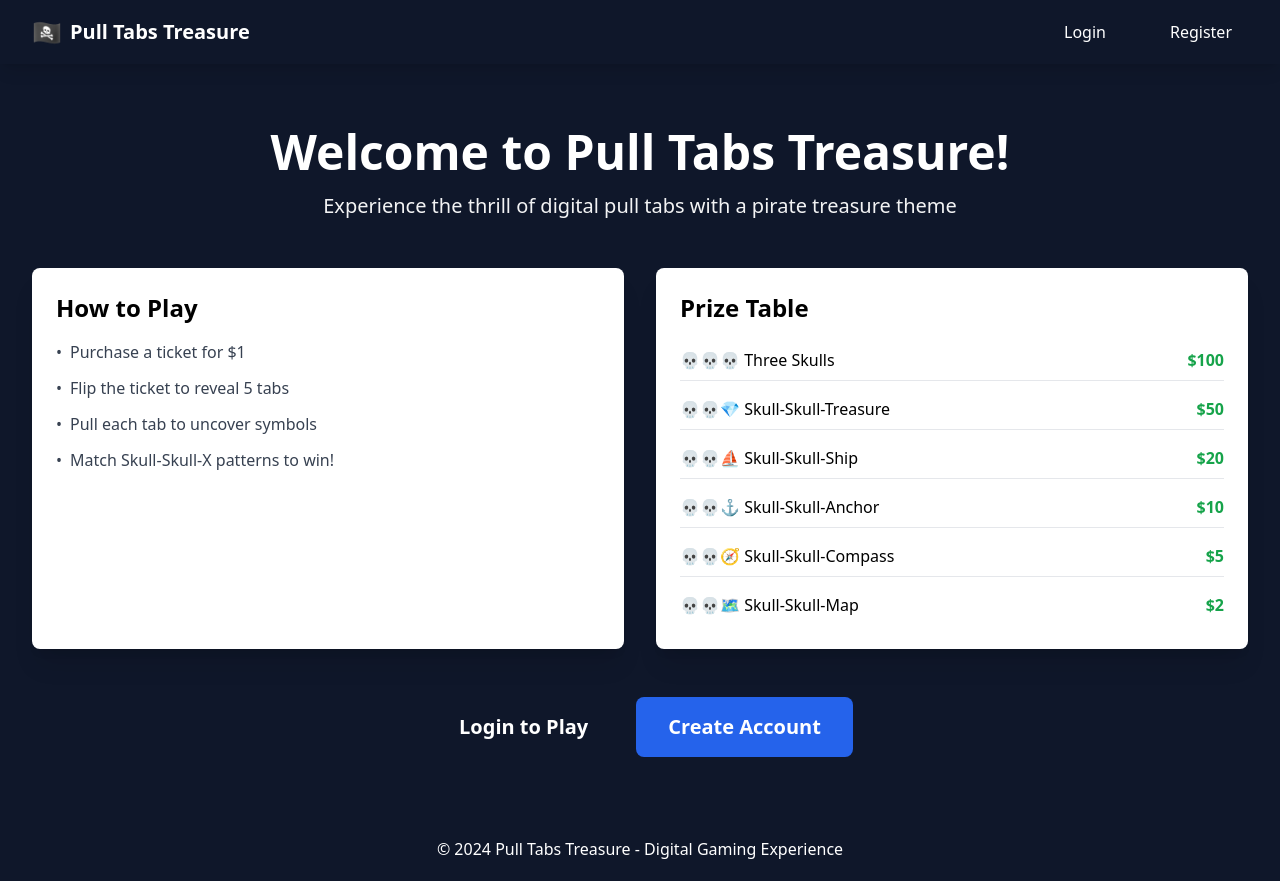
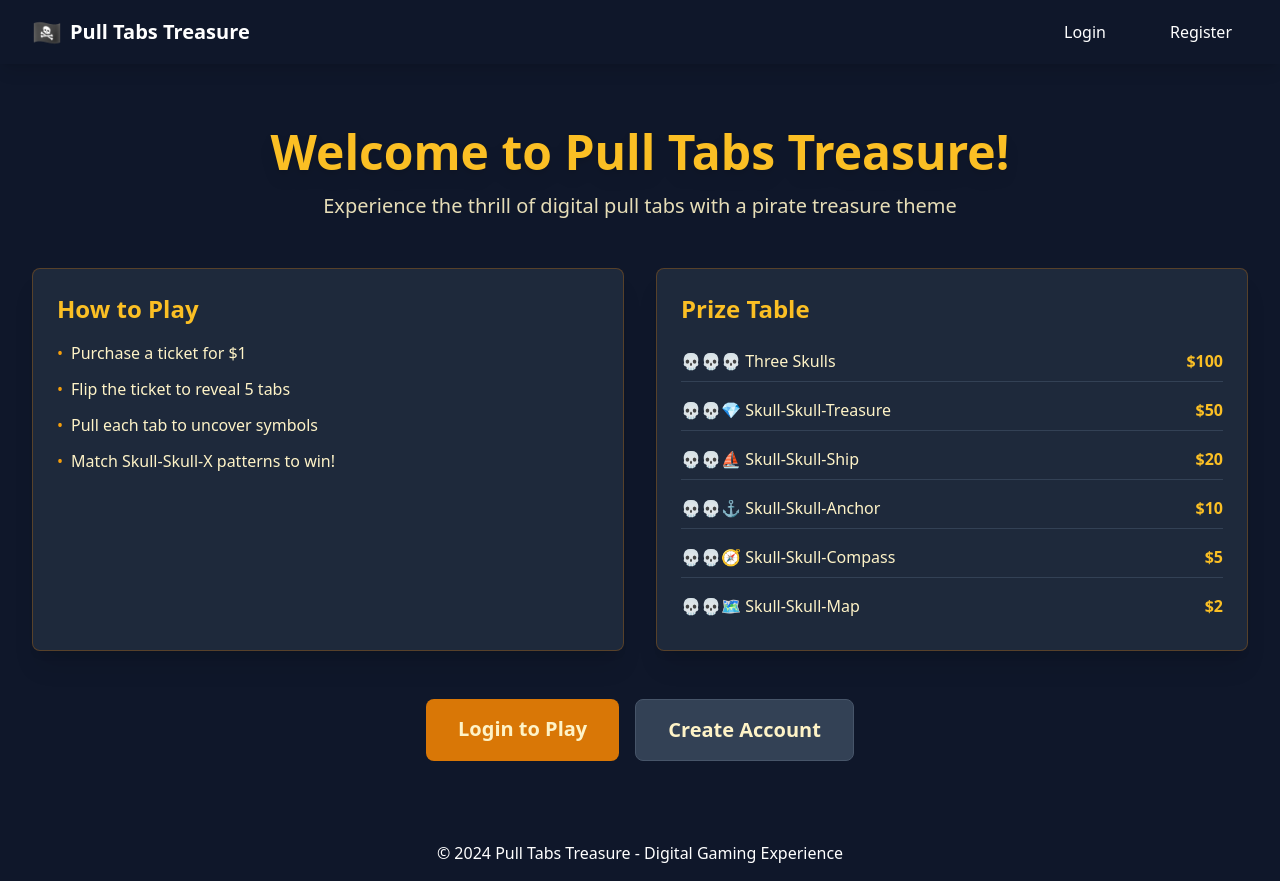
Before and after one commit to Benjafo/pull-tabs, a React (Vite) app in the folder client/: page / in a window 1280 px wide. Built offline with nearby package versions, Linux system fonts and the light colour scheme; no server answers.

Commit message:
checkpoint: modify client/src/pages/HomePage.tsx - 18:34

```diff
--- a/client/src/pages/HomePage.tsx
+++ b/client/src/pages/HomePage.tsx
@@ -6,64 +6,64 @@ export function HomePage() {
 
   return (
     <div className="py-8">
-      <div className="text-center text-white mb-12">
-        <h1 className="text-5xl font-bold mb-4 text-shadow-lg">
+      <div className="text-center text-cream-100 mb-12">
+        <h1 className="text-5xl font-bold mb-4 text-gold-400 drop-shadow-lg">
           Welcome to Pull Tabs Treasure!
         </h1>
-        <p className="text-xl opacity-95">
+        <p className="text-xl text-cream-100/90">
           Experience the thrill of digital pull tabs with a pirate treasure theme
         </p>
       </div>
 
       <div className="grid md:grid-cols-2 gap-8 mb-12">
-        <div className="bg-white rounded-lg shadow-xl p-6">
-          <h3 className="text-2xl font-bold text-primary-800 mb-4">How to Play</h3>
-          <ul className="space-y-3 text-gray-700">
+        <div className="bg-navy-600 rounded-lg shadow-xl p-6 border border-gold-600/30">
+          <h3 className="text-2xl font-bold text-gold-400 mb-4">How to Play</h3>
+          <ul className="space-y-3 text-cream-100">
             <li className="flex items-start">
-              <span className="text-accent-500 mr-2">•</span>
+              <span className="text-gold-500 mr-2">•</span>
               Purchase a ticket for $1
             </li>
             <li className="flex items-start">
-              <span className="text-accent-500 mr-2">•</span>
+              <span className="text-gold-500 mr-2">•</span>
               Flip the ticket to reveal 5 tabs
             </li>
             <li className="flex items-start">
-              <span className="text-accent-500 mr-2">•</span>
+              <span className="text-gold-500 mr-2">•</span>
               Pull each tab to uncover symbols
             </li>
             <li className="flex items-start">
-              <span className="text-accent-500 mr-2">•</span>
+              <span className="text-gold-500 mr-2">•</span>
               Match Skull-Skull-X patterns to win!
             </li>
           </ul>
         </div>
 
-        <div className="bg-white rounded-lg shadow-xl p-6">
-          <h3 className="text-2xl font-bold text-primary-800 mb-4">Prize Table</h3>
+        <div className="bg-navy-600 rounded-lg shadow-xl p-6 border border-gold-600/30">
+          <h3 className="text-2xl font-bold text-gold-400 mb-4">Prize Table</h3>
           <ul className="space-y-2">
-            <li className="flex justify-between items-center py-2 border-b border-gray-200">
-              <span>💀💀💀 Three Skulls</span>
-              <span className="font-bold text-green-600">$100</span>
+            <li className="flex justify-between items-center py-2 border-b border-navy-500">
+              <span className="text-cream-100">💀💀💀 Three Skulls</span>
+              <span className="font-bold text-gold-400">$100</span>
             </li>
-            <li className="flex justify-between items-center py-2 border-b border-gray-200">
-              <span>💀💀💎 Skull-Skull-Treasure</span>
-              <span className="font-bold text-green-600">$50</span>
+            <li className="flex justify-between items-center py-2 border-b border-navy-500">
+              <span className="text-cream-100">💀💀💎 Skull-Skull-Treasure</span>
+              <span className="font-bold text-gold-400">$50</span>
             </li>
-            <li className="flex justify-between items-center py-2 border-b border-gray-200">
-              <span>💀💀⛵ Skull-Skull-Ship</span>
-              <span className="font-bold text-green-600">$20</span>
+            <li className="flex justify-between items-center py-2 border-b border-navy-500">
+              <span className="text-cream-100">💀💀⛵ Skull-Skull-Ship</span>
+              <span className="font-bold text-gold-400">$20</span>
             </li>
-            <li className="flex justify-between items-center py-2 border-b border-gray-200">
-              <span>💀💀⚓ Skull-Skull-Anchor</span>
-              <span className="font-bold text-green-600">$10</span>
+            <li className="flex justify-between items-center py-2 border-b border-navy-500">
+              <span className="text-cream-100">💀💀⚓ Skull-Skull-Anchor</span>
+              <span className="font-bold text-gold-400">$10</span>
             </li>
-            <li className="flex justify-between items-center py-2 border-b border-gray-200">
-              <span>💀💀🧭 Skull-Skull-Compass</span>
-              <span className="font-bold text-green-600">$5</span>
+            <li className="flex justify-between items-center py-2 border-b border-navy-500">
+              <span className="text-cream-100">💀💀🧭 Skull-Skull-Compass</span>
+              <span className="font-bold text-gold-400">$5</span>
             </li>
             <li className="flex justify-between items-center py-2">
-              <span>💀💀🗺️ Skull-Skull-Map</span>
-              <span className="font-bold text-green-600">$2</span>
+              <span className="text-cream-100">💀💀🗺️ Skull-Skull-Map</span>
+              <span className="font-bold text-gold-400">$2</span>
             </li>
           </ul>
         </div>
@@ -73,7 +73,7 @@ export function HomePage() {
         {user ? (
           <Link
             to="/game"
-            className="inline-block bg-accent-500 hover:bg-accent-600 text-white px-8 py-4 rounded-lg text-xl font-bold transform transition-all hover:scale-105 hover:shadow-xl"
+            className="inline-block bg-gold-600 hover:bg-gold-700 text-cream-100 px-8 py-4 rounded-lg text-xl font-bold transform transition-all hover:scale-105 hover:shadow-xl"
           >
             Play Now
           </Link>
@@ -81,13 +81,13 @@ export function HomePage() {
           <div className="flex flex-col sm:flex-row justify-center gap-4">
             <Link
               to="/login"
-              className="bg-accent-500 hover:bg-accent-600 text-white px-8 py-4 rounded-lg text-xl font-bold transform transition-all hover:scale-105 hover:shadow-xl"
+              className="bg-gold-600 hover:bg-gold-700 text-cream-100 px-8 py-4 rounded-lg text-xl font-bold transform transition-all hover:scale-105 hover:shadow-xl"
             >
               Login to Play
             </Link>
             <Link
               to="/register"
-              className="bg-blue-600 hover:bg-blue-700 text-white px-8 py-4 rounded-lg text-xl font-bold transform transition-all hover:scale-105 hover:shadow-xl"
+              className="bg-navy-500 hover:bg-navy-400 text-cream-100 px-8 py-4 rounded-lg text-xl font-bold transform transition-all hover:scale-105 hover:shadow-xl border border-navy-400"
             >
               Create Account
             </Link>
```
